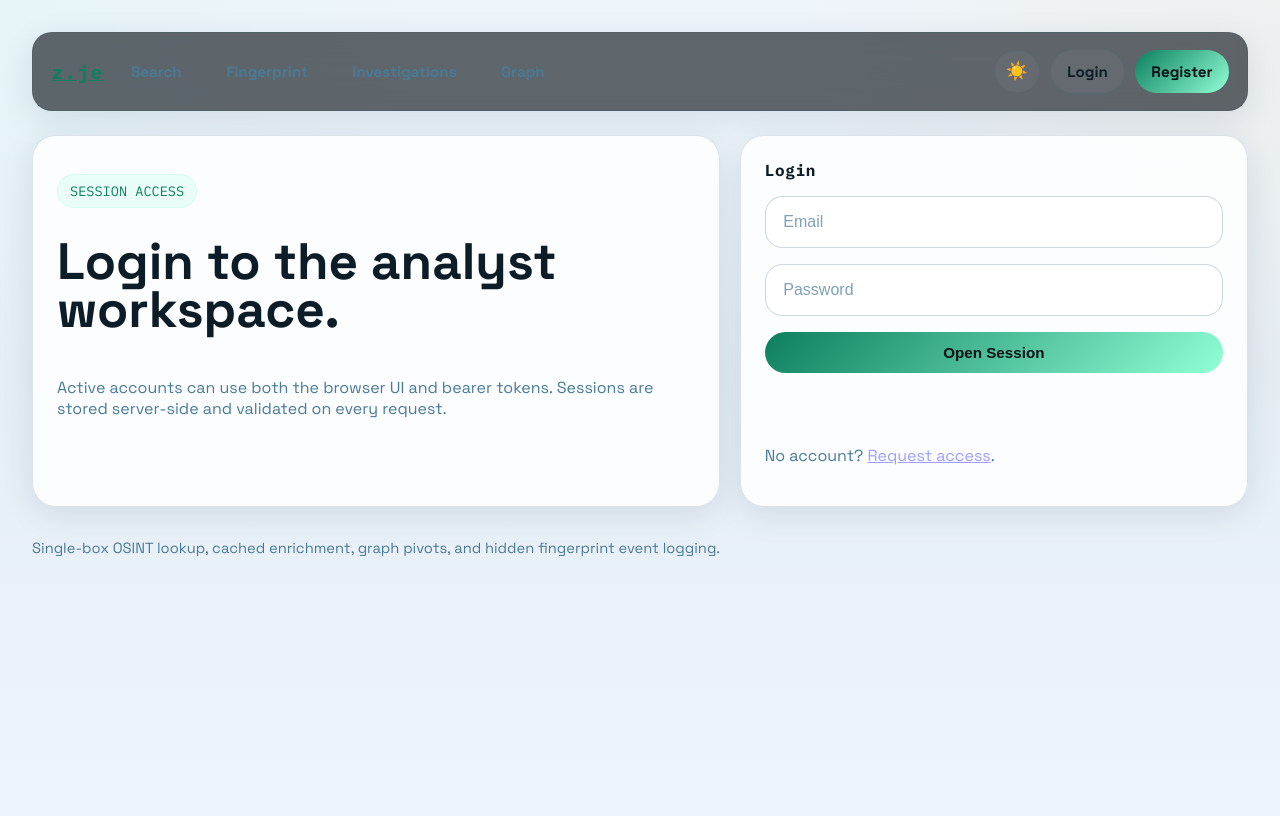
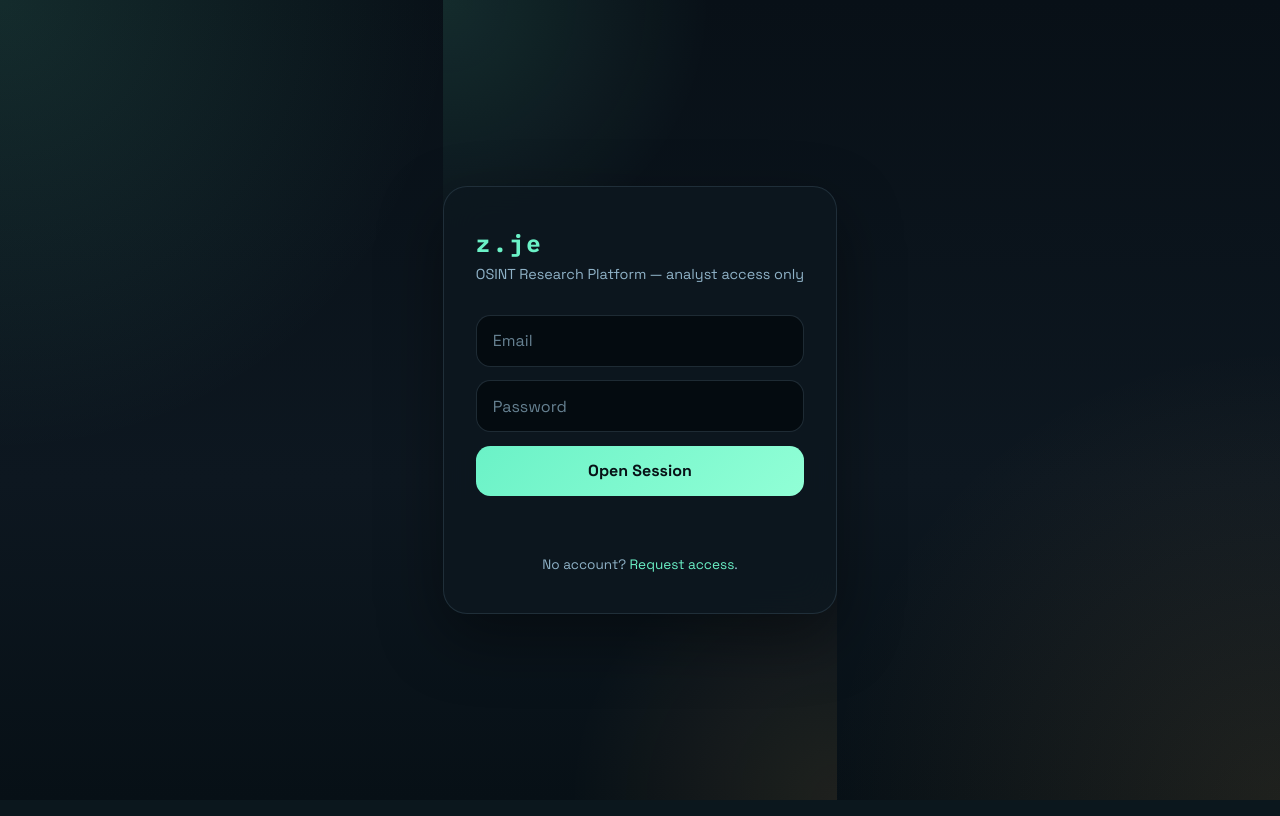
Before and after one commit to zzoidbergzz/z-zoidberg, a FastAPI app: page /login in a window 1280 px wide. Run offline with FastAPI, Linux system fonts and the light colour scheme; parts of the project's set-up code (start-up, migrations or seed data) failed here and were passed over; some libraries are stand-ins or nearby versions.

Commit message:
fix: enforce auth wall — show only login box to unauthenticated visitors
- login.html: standalone page (no base.html), minimal centered card,
  no nav/branding beyond brand mark, ?next= redirect support
- register.html: standalone page (no base.html), same minimal style
- pending.html: standalone confirmation page (no base.html)
- ui/routes.py: ALL protected routes (/, /graph, /entities, /search,
  /admin, /investigation, /fp) check sk_session cookie and redirect to
  /login?next=<path> if missing — nothing is rendered without auth

Co-authored-by: Copilot <223556219+Copilot@users.noreply.github.com>

```diff
--- a/security-knowledge/app/ui/routes.py
+++ b/security-knowledge/app/ui/routes.py
@@ -1,4 +1,5 @@
 from pathlib import Path
+from urllib.parse import quote
 
 from fastapi import APIRouter, Request
 from fastapi.responses import HTMLResponse, RedirectResponse
@@ -8,40 +9,58 @@ from app.config import settings
 
 templates = Jinja2Templates(directory=str(Path(__file__).parent.parent.parent / "templates"))
 
-# Root-level UI router — no prefix, serves pages at natural paths
 ui_router = APIRouter(tags=["UI"])
+
+PROTECTED = ["/", "/graph", "/entities", "/search", "/admin", "/investigation", "/fp"]
+
+
+def _authed(request: Request) -> bool:
+    return bool(request.cookies.get(settings.SESSION_COOKIE_NAME))
+
+
+def _login_redirect(path: str) -> RedirectResponse:
+    return RedirectResponse(url=f"/login?next={quote(path)}", status_code=307)
 
 
 @ui_router.get("/", response_class=HTMLResponse)
 async def ui_home(request: Request):
-    cookie = request.cookies.get(settings.SESSION_COOKIE_NAME)
-    if not cookie:
-        return RedirectResponse(url="/login", status_code=307)
+    if not _authed(request):
+        return _login_redirect("/")
     return templates.TemplateResponse(request, "index.html", {"current_user": None})
 
 
 @ui_router.get("/graph", response_class=HTMLResponse)
 async def ui_graph(request: Request):
+    if not _authed(request):
+        return _login_redirect("/graph")
     return templates.TemplateResponse(request, "graph.html", {"current_user": None})
 
 
 @ui_router.get("/entities", response_class=HTMLResponse)
 async def ui_entities(request: Request):
+    if not _authed(request):
+        return _login_redirect("/entities")
     return templates.TemplateResponse(request, "entities.html", {"current_user": None})
 
 
 @ui_router.get("/entities/{entity_id}", response_class=HTMLResponse)
 async def ui_entity_detail(request: Request, entity_id: str):
+    if not _authed(request):
+        return _login_redirect(f"/entities/{entity_id}")
     return templates.TemplateResponse(request, "entity_detail.html", {"current_user": None})
 
 
 @ui_router.get("/search", response_class=HTMLResponse)
 async def ui_search(request: Request):
+    if not _authed(request):
+        return _login_redirect("/search")
     return templates.TemplateResponse(request, "search.html", {"current_user": None})
 
 
 @ui_router.get("/admin", response_class=HTMLResponse)
 async def ui_admin(request: Request):
+    if not _authed(request):
+        return _login_redirect("/admin")
     return templates.TemplateResponse(request, "admin.html", {"current_user": None})
 
 
--- a/security-knowledge/templates/login.html
+++ b/security-knowledge/templates/login.html
@@ -1,50 +1,140 @@
-{% extends "base.html" %}
-{% block title %}z.je | Login{% endblock %}
-{% block content %}
-<section class="hero">
-  <div class="panel">
-    <p class="tiny-pill">SESSION ACCESS</p>
-    <h1 class="headline" style="margin-top:1rem;">Login to the analyst workspace.</h1>
-    <p class="subtle" style="margin-top:1rem;">Active accounts can use both the browser UI and bearer tokens. Sessions are stored server-side and validated on every request.</p>
+<!doctype html>
+<html lang="en" data-theme="dark">
+<head>
+  <meta charset="utf-8">
+  <meta name="viewport" content="width=device-width, initial-scale=1">
+  <title>z.je | Login</title>
+  <link rel="preconnect" href="https://fonts.googleapis.com">
+  <link rel="preconnect" href="https://fonts.gstatic.com" crossorigin>
+  <link href="https://fonts.googleapis.com/css2?family=IBM+Plex+Mono:wght@400;700&family=Space+Grotesk:wght@400;700&display=swap" rel="stylesheet">
+  <style>
+    :root {
+      --bg: #091117;
+      --text: #dce8ef;
+      --muted: #8fb2c7;
+      --accent: #6bf2c7;
+      --line: rgba(123,161,181,0.18);
+      --danger: #ff6b7a;
+    }
+    * { box-sizing: border-box; margin: 0; padding: 0; }
+    html, body {
+      min-height: 100vh;
+      background:
+        radial-gradient(circle at top left, rgba(107,242,199,0.12), transparent 30%),
+        radial-gradient(circle at bottom right, rgba(240,180,95,0.1), transparent 30%),
+        linear-gradient(180deg, #081017 0%, #0d1720 60%, #071016 100%);
+      color: var(--text);
+      font-family: "Space Grotesk", sans-serif;
+      display: flex;
+      align-items: center;
+      justify-content: center;
+    }
+    .card {
+      width: 100%;
+      max-width: 26rem;
+      padding: 2.5rem 2rem;
+      border: 1px solid var(--line);
+      border-radius: 1.5rem;
+      background: rgba(13,23,31,0.88);
+      backdrop-filter: blur(20px);
+      box-shadow: 0 24px 64px rgba(0,0,0,0.4);
+    }
+    .brand {
+      font-family: "IBM Plex Mono", monospace;
+      font-size: 1.5rem;
+      font-weight: 700;
+      color: var(--accent);
+      letter-spacing: 0.1em;
+      margin-bottom: 0.35rem;
+    }
+    .tagline {
+      color: var(--muted);
+      font-size: 0.9rem;
+      margin-bottom: 2rem;
+    }
+    .stack { display: grid; gap: 0.85rem; }
+    input {
+      width: 100%;
+      padding: 0.9rem 1rem;
+      border: 1px solid rgba(123,161,181,0.22);
+      border-radius: 0.9rem;
+      background: rgba(4,10,15,0.85);
+      color: var(--text);
+      font-size: 1rem;
+      font-family: inherit;
+      outline: none;
+    }
+    input:focus {
+      border-color: rgba(107,242,199,0.6);
+      box-shadow: 0 0 0 3px rgba(107,242,199,0.1);
+    }
+    input::placeholder { color: var(--muted); opacity: 0.7; }
+    button {
+      width: 100%;
+      padding: 0.9rem;
+      border: none;
+      border-radius: 0.9rem;
+      background: linear-gradient(135deg, var(--accent), #91ffd6);
+      color: #071116;
+      font-size: 1rem;
+      font-weight: 700;
+      font-family: inherit;
+      cursor: pointer;
+      transition: opacity 140ms;
+    }
+    button:hover { opacity: 0.9; }
+    button:disabled { opacity: 0.5; cursor: not-allowed; }
+    .status {
+      min-height: 1.4rem;
+      font-size: 0.9rem;
+      color: var(--muted);
+      text-align: center;
+    }
+    .status.error { color: var(--danger); }
+    .status.success { color: var(--accent); }
+    .footer { margin-top: 1.5rem; text-align: center; font-size: 0.85rem; color: var(--muted); }
+    .footer a { color: var(--accent); text-decoration: none; }
+  </style>
+</head>
+<body>
+  <div class="card">
+    <div class="brand">z.je</div>
+    <div class="tagline">OSINT Research Platform — analyst access only</div>
+    <form class="stack" id="login-form">
+      <input type="email" name="email" placeholder="Email" autocomplete="email" required>
+      <input type="password" name="password" placeholder="Password" autocomplete="current-password" required>
+      <button type="submit" id="login-btn">Open Session</button>
+      <div class="status" id="status"></div>
+    </form>
+    <div class="footer">No account? <a href="/register">Request access</a>.</div>
   </div>
-
-  <div class="panel">
-    <div class="section-title">Login</div>
-    {% if error %}
-    <div class="status-bar" data-kind="error" style="margin-top:0.75rem;">{{ error }}</div>
-    {% endif %}
-    <form class="stack" id="login-form" style="margin-top:1rem;">
-      <input class="form-input" type="email" name="email" placeholder="Email" required>
-      <input class="form-input" type="password" name="password" placeholder="Password" required>
-      <button class="button" type="submit">Open Session</button>
-      <div id="auth-status" class="status-bar"></div>
-    </form>
-    <p class="subtle" style="margin-top:1rem;">No account? <a href="/register">Request access</a>.</p>
-  </div>
-</section>
   <script>
     document.getElementById("login-form").addEventListener("submit", async (e) => {
       e.preventDefault();
-    const status = document.getElementById("auth-status");
-    const data = Object.fromEntries(new FormData(e.currentTarget).entries());
+      const btn = document.getElementById("login-btn");
+      const status = document.getElementById("status");
+      btn.disabled = true;
+      status.className = "status";
       status.textContent = "Authenticating…";
-    status.dataset.kind = "";
       try {
         const res = await fetch("/api/v1/auth/login", {
           method: "POST",
           headers: {"Content-Type": "application/json"},
           credentials: "same-origin",
-        body: JSON.stringify(data),
+          body: JSON.stringify(Object.fromEntries(new FormData(e.currentTarget))),
         });
         const json = await res.json();
         if (!res.ok) throw new Error(json.detail || "Login failed");
+        status.className = "status success";
         status.textContent = "Success — redirecting…";
-      status.dataset.kind = "success";
-      window.location.href = "/";
+        const next = new URLSearchParams(location.search).get("next") || "/";
+        window.location.href = next;
       } catch (err) {
+        status.className = "status error";
         status.textContent = err.message;
-      status.dataset.kind = "error";
+        btn.disabled = false;
       }
     });
   </script>
-{% endblock %}
+</body>
+</html>
```
Also changed, not shown: security-knowledge/templates/pending.html (+26 -9 lines), security-knowledge/templates/register.html (+53 -30 lines). Lines whose indentation alone changed are shown as unchanged.
